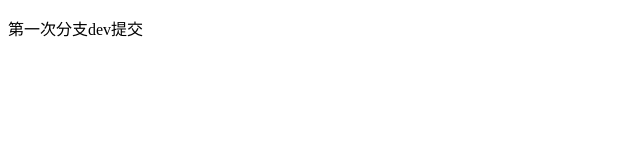
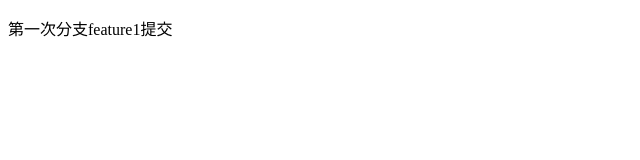
Before and after one commit to sssunshuo/learnGit, a plain HTML site: page index.html in a window 1280 px wide. Shown: the full height of the page, 0-640 px from the left. Drawn offline with Linux system fonts and the light colour scheme.

Commit message:
第一次分支feature1提交

```diff
--- a/index.html
+++ b/index.html
@@ -5,6 +5,6 @@
         <meta charset="utf-8" />
     </head>
     <body>
-        <p>第一次分支dev提交</p>
+        <p>第一次分支feature1提交</p>
     </body>
 </html>
```
